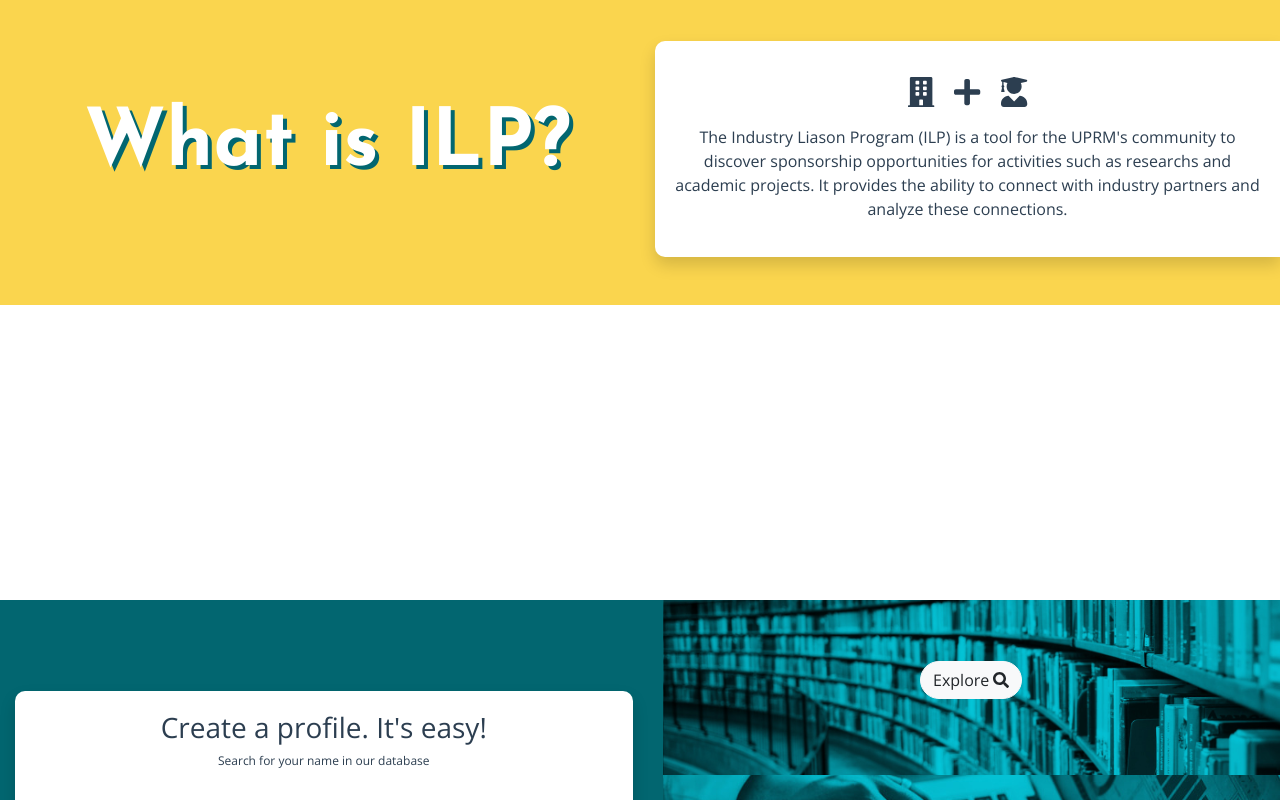
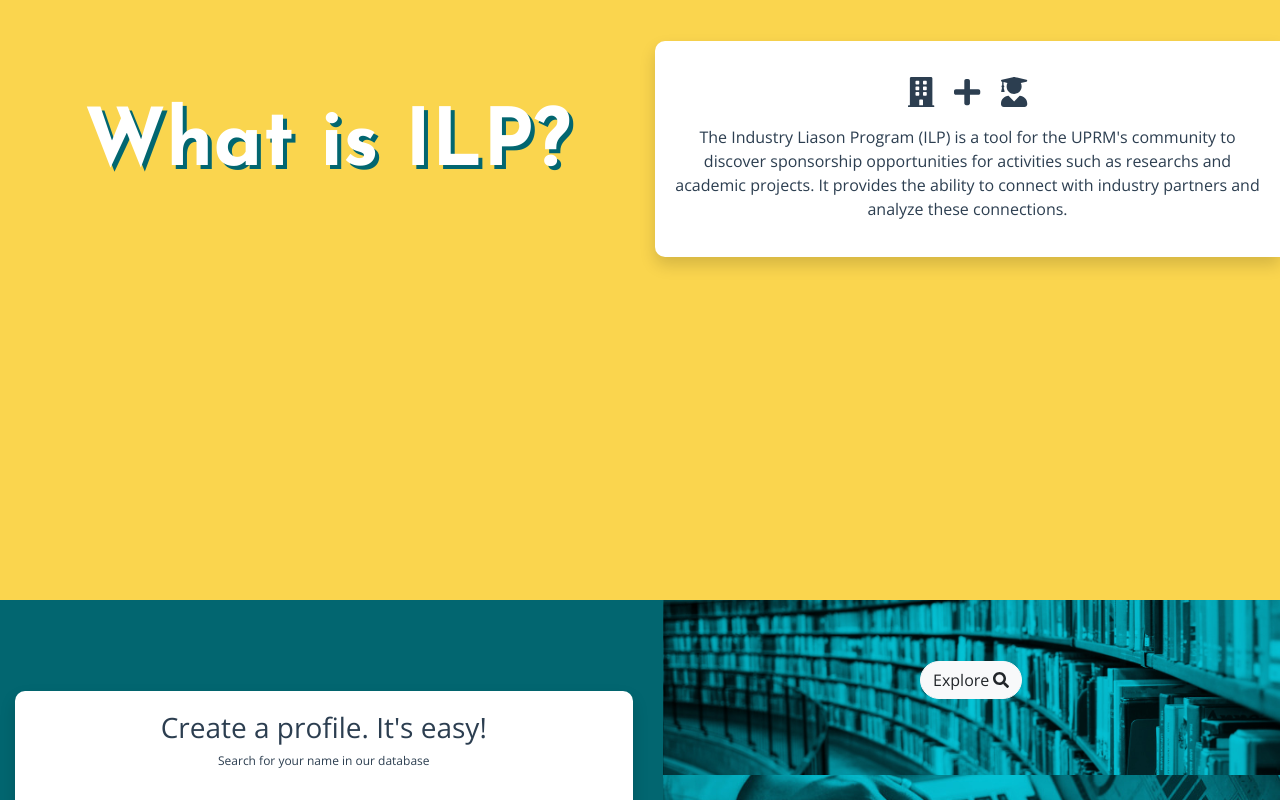
Before and after one commit to jesipr/FeatherFE, a Vue app: page / in a window 1280 px wide. Shown: the part 525-1325 px from the top of the page. Built offline with nearby package versions, Linux system fonts and the light colour scheme; what vue-particles, vue-resource would draw is missing.

Commit message:
Update Home.vue

```diff
--- a/src/views/Home.vue
+++ b/src/views/Home.vue
@@ -38,18 +38,18 @@
           </b-container>
         </b-col>
       </b-row>
-      <b-row data-aos="fade-up" id="main-features" align-h="center" align-v="center" class="headline pt-5 pb-5" style="font-family: 'Josefin Sans', sans-serif;">
-        <b-col md="4">
+      <b-row id="main-features" align-h="center" align-v="center" class="headline pt-5 pb-5" style="font-family: 'Josefin Sans', sans-serif;">
+        <b-col md="4" data-aos="fade-up">
           <font-awesome-icon icon="user-plus" class="mb-2"/>
           <h4 style="font-weight: 600;">JOIN</h4>
           <p>Creating your profile as a professor or industry is easy. Just look for your name or company in our database and add any relevant information</p>
         </b-col>
-        <b-col md="4">
+        <b-col md="4" data-aos="fade-up">
           <font-awesome-icon icon="search" class="mb-2"/>
           <h4 style="font-weight: 600;">EXPLORE</h4>
           <p>Browse by searching academic departments, professors or industry</p>
         </b-col>
-        <b-col md="4">
+        <b-col md="4" data-aos="fade-up">
           <font-awesome-icon icon="chart-bar" class="mb-2"/>
           <h4 style="font-weight: 600;">ANALYZE</h4>
           <p>ILP offers the ability to visualize the data by academic departments, area of interest, and many more</p>
@@ -218,11 +218,11 @@
 // @ is an alias to /src
 
 export default {
-  name: "home",
+  name: 'home',
   data() {
     return {
       fdescription:
-        "The Industry Liason Program (ILP) is a tool for the UPRM's community to discover sponsorship opportunities for activities such as researchs and academic projects. It provides the ability to connect with industry partners and analyze these connections."
+        "The Industry Liason Program (ILP) is a tool for the UPRM's community to discover sponsorship opportunities for activities such as researchs and academic projects. It provides the ability to connect with industry partners and analyze these connections.",
     };
   },
 };
```
